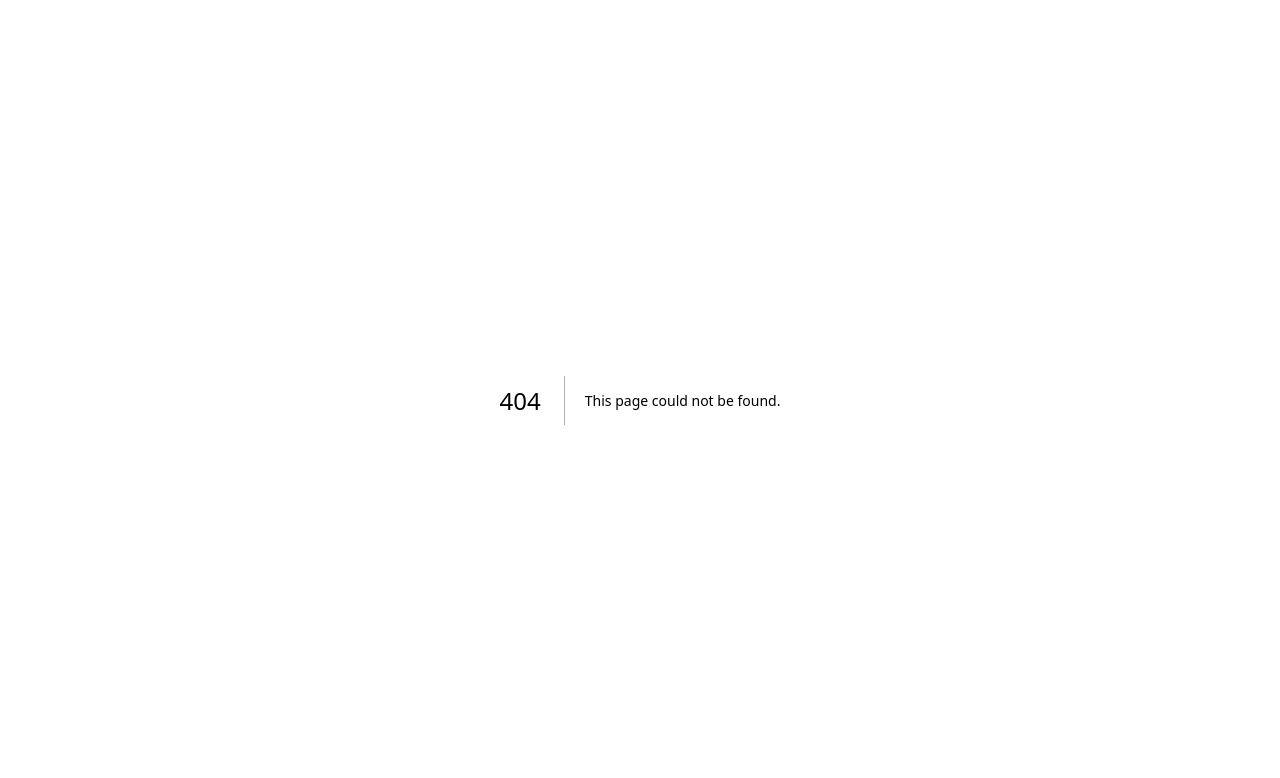
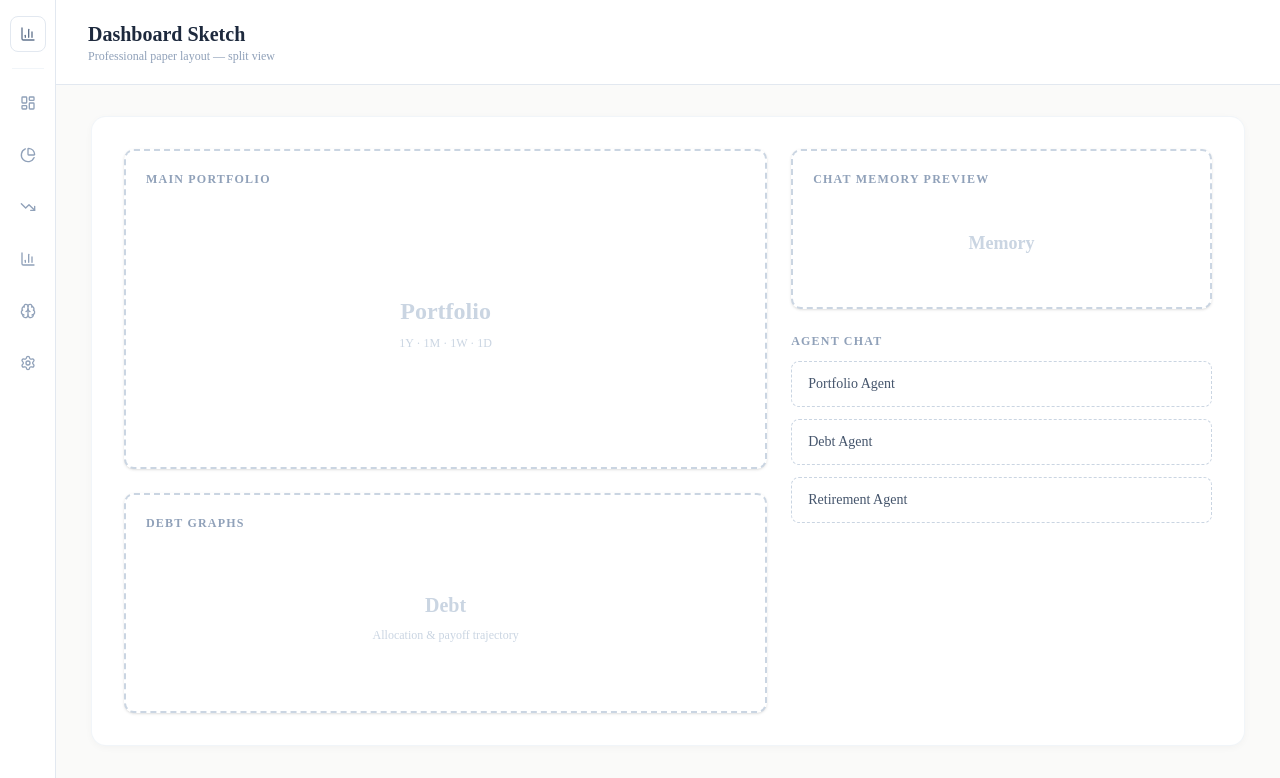
Before and after one commit to colacolaf/Fin, a Next.js app in the folder ui-showcase/: page /dashboard-template in a window 1280 px wide. Before the commit this address had no page. Shown: the top 778 px of the page. Built offline with nearby package versions, Linux system fonts and the light colour scheme.

Commit message:
feat(dashboard): add sketch-style dashboard template and SVG layout reference

```diff
--- /dev/null
+++ b/ui-showcase/src/app/dashboard-template/page.tsx
@@ -0,0 +1,157 @@
+"use client"
+
+import * as React from "react"
+import { cn } from "@/lib/utils"
+import {
+  LayoutDashboard,
+  PieChart,
+  TrendingDown,
+  Brain,
+  BarChart3,
+  Settings,
+} from "lucide-react"
+
+const sidebarItems = [
+  { label: "Dashboard", icon: LayoutDashboard },
+  { label: "Portfolio", icon: PieChart },
+  { label: "Debt", icon: TrendingDown },
+  { label: "Analytics", icon: BarChart3 },
+  { label: "Memory", icon: Brain },
+  { label: "Settings", icon: Settings },
+]
+
+const agents = ["Portfolio Agent", "Debt Agent", "Retirement Agent"]
+
+function SketchBox({
+  title,
+  className,
+  children,
+}: {
+  title: string
+  className?: string
+  children?: React.ReactNode
+}) {
+  return (
+    <div
+      className={cn(
+        "flex flex-col rounded-lg border-2 border-dashed border-slate-300 bg-white p-5 shadow-sm",
+        className
+      )}
+    >
+      <h3 className="mb-3 text-xs font-semibold uppercase tracking-widest text-slate-400">
+        {title}
+      </h3>
+      <div className="flex flex-1 flex-col items-center justify-center gap-2 text-slate-400">
+        {children}
+      </div>
+    </div>
+  )
+}
+
+function Sidebar() {
+  return (
+    <aside className="flex h-full w-14 flex-col items-center gap-4 border-r border-slate-200 bg-white py-4">
+      <div className="flex h-9 w-9 items-center justify-center rounded-md border border-slate-200 text-slate-500">
+        <BarChart3 className="h-4 w-4" />
+      </div>
+      <div className="h-px w-8 bg-slate-100" />
+      {sidebarItems.map((item) => (
+        <div
+          key={item.label}
+          className="flex h-9 w-9 cursor-pointer items-center justify-center rounded-md text-slate-400 transition-colors hover:bg-slate-50 hover:text-slate-600"
+          title={item.label}
+        >
+          <item.icon className="h-4 w-4" />
+        </div>
+      ))}
+    </aside>
+  )
+}
+
+function AgentButtons() {
+  return (
+    <div className="flex flex-col gap-3">
+      {agents.map((agent) => (
+        <button
+          key={agent}
+          className="rounded-md border border-dashed border-slate-300 bg-white px-4 py-3 text-left text-sm font-medium text-slate-600 transition-colors hover:bg-slate-50"
+        >
+          {agent}
+        </button>
+      ))}
+    </div>
+  )
+}
+
+export default function DashboardTemplatePage() {
+  return (
+    <div className="flex h-screen w-full bg-stone-50">
+      <Sidebar />
+      <main className="flex flex-1 flex-col overflow-hidden">
+        <header className="border-b border-slate-200 bg-white px-8 py-5">
+          <h1 className="text-xl font-semibold text-slate-800">
+            Dashboard Sketch
+          </h1>
+          <p className="text-xs text-slate-400">
+            Professional paper layout — split view
+          </p>
+        </header>
+
+        <div className="flex-1 overflow-auto p-8">
+          <div className="mx-auto max-w-6xl">
+            {/* Paper sheet */}
+            <div className="rounded-xl bg-white p-8 shadow-[0_2px_8px_rgba(0,0,0,0.04)] ring-1 ring-slate-100">
+              <div className="grid h-full grid-cols-1 gap-6 lg:grid-cols-5">
+                {/* Left column — portfolio + debt */}
+                <div className="flex flex-col gap-6 lg:col-span-3">
+                  <SketchBox
+                    title="Main Portfolio"
+                    className="min-h-[320px] flex-1"
+                  >
+                    <span className="text-2xl font-bold text-slate-300">
+                      Portfolio
+                    </span>
+                    <span className="text-xs text-slate-300">
+                      1Y · 1M · 1W · 1D
+                    </span>
+                  </SketchBox>
+
+                  <SketchBox
+                    title="Debt Graphs"
+                    className="min-h-[220px]"
+                  >
+                    <span className="text-xl font-bold text-slate-300">
+                      Debt
+                    </span>
+                    <span className="text-xs text-slate-300">
+                      Allocation & payoff trajectory
+                    </span>
+                  </SketchBox>
+                </div>
+
+                {/* Right column — memory + agent buttons */}
+                <div className="flex flex-col gap-6 lg:col-span-2">
+                  <SketchBox
+                    title="Chat Memory Preview"
+                    className="min-h-[160px]"
+                  >
+                    <span className="text-lg font-bold text-slate-300">
+                      Memory
+                    </span>
+                  </SketchBox>
+
+                  <div>
+                    <h4 className="mb-3 text-xs font-semibold uppercase tracking-widest text-slate-400">
+                      Agent Chat
+                    </h4>
+                    <AgentButtons />
+                  </div>
+                </div>
+              </div>
+            </div>
+          </div>
+        </div>
+      </main>
+    </div>
+  )
+}
--- a/ui-showcase/src/app/page.tsx
+++ b/ui-showcase/src/app/page.tsx
@@ -5,6 +5,7 @@ import ShaderLensBlurDemo from "@/components/shader-lens-blur-demo"
 import LoadingCarouselDemo from "@/components/loading-carousel-demo"
 import LoadingScreen from "@/components/loading-screen"
 import SetupWizard from "@/components/setup-wizard"
+import Link from "next/link"
 
 export default function Home() {
   return (
@@ -15,6 +16,12 @@ export default function Home() {
           <p className="text-muted-foreground">
             Exact component previews from the provided source code.
           </p>
+          <Link
+            href="/dashboard-template"
+            className="inline-flex items-center gap-2 rounded-lg bg-slate-900 px-4 py-2 text-sm font-medium text-white transition-colors hover:bg-slate-800"
+          >
+            Open Dashboard Template
+          </Link>
         </header>
 
         <section className="space-y-4">
```
Also changed, not shown: 1 other file (tests, documents, lock files or other folders).
